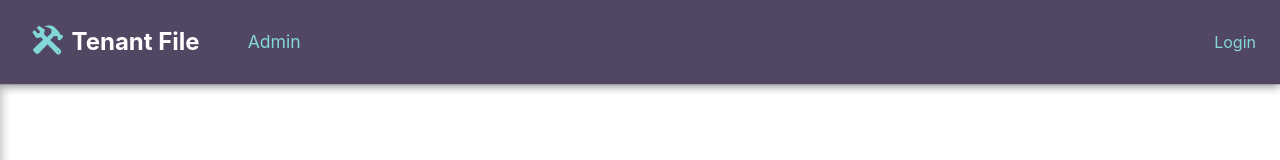
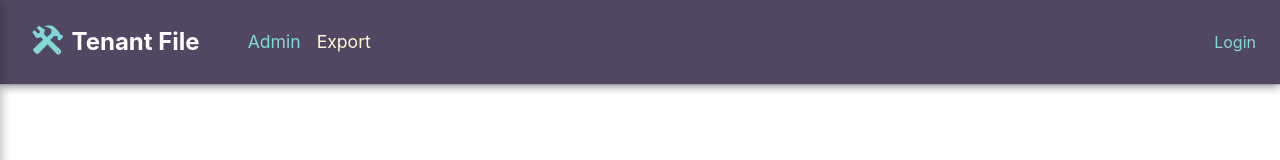
Before and after one commit to open-austin/BASTA-tfwa, a React (Create React App) app in the folder tenant-file/portal-app/: page / in a window 1280 px wide. Shown: the top 160 px of the page. Built offline with nearby package versions, Linux system fonts and the light colour scheme; no server answers.

Commit message:
Add link to open export toolbar from nav

```diff
--- a/tenant-file/portal-app/src/component/export-toolbar.tsx
+++ b/tenant-file/portal-app/src/component/export-toolbar.tsx
@@ -7,10 +7,6 @@ type Props = {
 };
 
 const ExportToolbar = ({ isExportToolsOpen }: Props) => {
-  // const openSideBar = (e: React.MouseEvent) => {
-  //   setIsSidebarOpen(true);
-  // };
-
   return (
     <StyledExportToolbar className={isExportToolsOpen ? '' : 'hide'}>
       <span tabIndex={0}>
--- a/tenant-file/portal-app/src/component/layout.tsx
+++ b/tenant-file/portal-app/src/component/layout.tsx
@@ -1,4 +1,4 @@
-import React, { useState } from 'react';
+import React, { useState, MouseEvent } from 'react';
 import { NavLink } from 'react-router-dom';
 import styled, { ThemeProvider } from 'styled-components';
 import Footer from './footer';
@@ -19,12 +19,21 @@ const Layout: React.FC = (props) => {
 
   // For dual display in sidebar and main nav
   const renderLinks = () => {
+    const buttonClick = (event: MouseEvent) => {
+      setIsExportToolsOpen(!isExportToolsOpen);
+    };
+
     return (
-      <li>
-        <NavLink exact to="/admin" activeClassName="active">
-          Admin
-        </NavLink>
-      </li>
+      <ul className="links">
+        <li>
+          <NavLink exact to="/admin" activeClassName="active">
+            Admin
+          </NavLink>
+        </li>
+        <li>
+          <a onClick={buttonClick}>Export</a>
+        </li>
+      </ul>
     );
   };
 
--- a/tenant-file/portal-app/src/component/nav.tsx
+++ b/tenant-file/portal-app/src/component/nav.tsx
@@ -22,9 +22,7 @@ const Nav = ({ setIsSidebarOpen, renderLinks }: Props) => {
         <BarsIcon onClick={openSideBar} />
       </div>
       <AppLogoAndTitle />
-      <div className="center">
-        <ul className="links">{renderLinks()}</ul>
-      </div>
+      <div className="center">{renderLinks()}</div>
       <div className="user">
         <NavLink exact to="/login" activeClassName="active">
           Login
--- a/tenant-file/portal-app/src/component/sidebar.tsx
+++ b/tenant-file/portal-app/src/component/sidebar.tsx
@@ -34,7 +34,7 @@ const SideBar = ({ isSidebarOpen, setIsSidebarOpen, renderLinks }: Props) => {
               </span>
               <AppLogoAndTitle />
             </div>
-            <ul className="links">{renderLinks()}</ul>
+            {renderLinks()}
           </section>
         </div>
       </StyledSideBar>
--- a/tenant-file/portal-app/src/component/styles/NavStyles.tsx
+++ b/tenant-file/portal-app/src/component/styles/NavStyles.tsx
@@ -15,10 +15,12 @@ const StyledNav = styled.nav`
     margin: 1rem 0.5rem;
   }
 
-  a {
+  a,
+  button {
     color: ${(props) => props.theme.secondary};
     text-decoration: none;
     transition: color 0.4s ease;
+    cursor: pointer;
 
     &:hover {
       color: ${(props) => props.theme.darkSecondary};
@@ -42,6 +44,11 @@ const StyledNav = styled.nav`
     @media (max-width: 760px) {
       display: none;
     }
+    display: flex;
+
+    & > li {
+      padding-right: 1rem;
+    }
   }
 
   .hamburger {
@@ -57,6 +64,11 @@ const StyledNav = styled.nav`
       display: block;
     }
   }
+
+  button {
+    border: none;
+    background-color: rgba(0, 0, 0, 0);
+  }
 `;
 
 export default StyledNav;
--- a/tenant-file/portal-app/src/component/styles/SidebarStyles.tsx
+++ b/tenant-file/portal-app/src/component/styles/SidebarStyles.tsx
@@ -1,4 +1,4 @@
-import styled from "styled-components";
+import styled from 'styled-components';
 
 const StyledSideBar = styled.div`
   .sidebar_outer {
@@ -8,7 +8,7 @@ const StyledSideBar = styled.div`
     position: absolute;
     top: 0;
     left: 0;
-    z-index: 3;
+    z-index: 10;
     transition: background-color 0.2s ease;
 
     &.hide {
@@ -81,6 +81,7 @@ const StyledSideBar = styled.div`
     a {
       text-decoration: none;
       color: ${({ theme }) => theme.secondary};
+      cursor: pointer;
     }
   }
 `;
```
